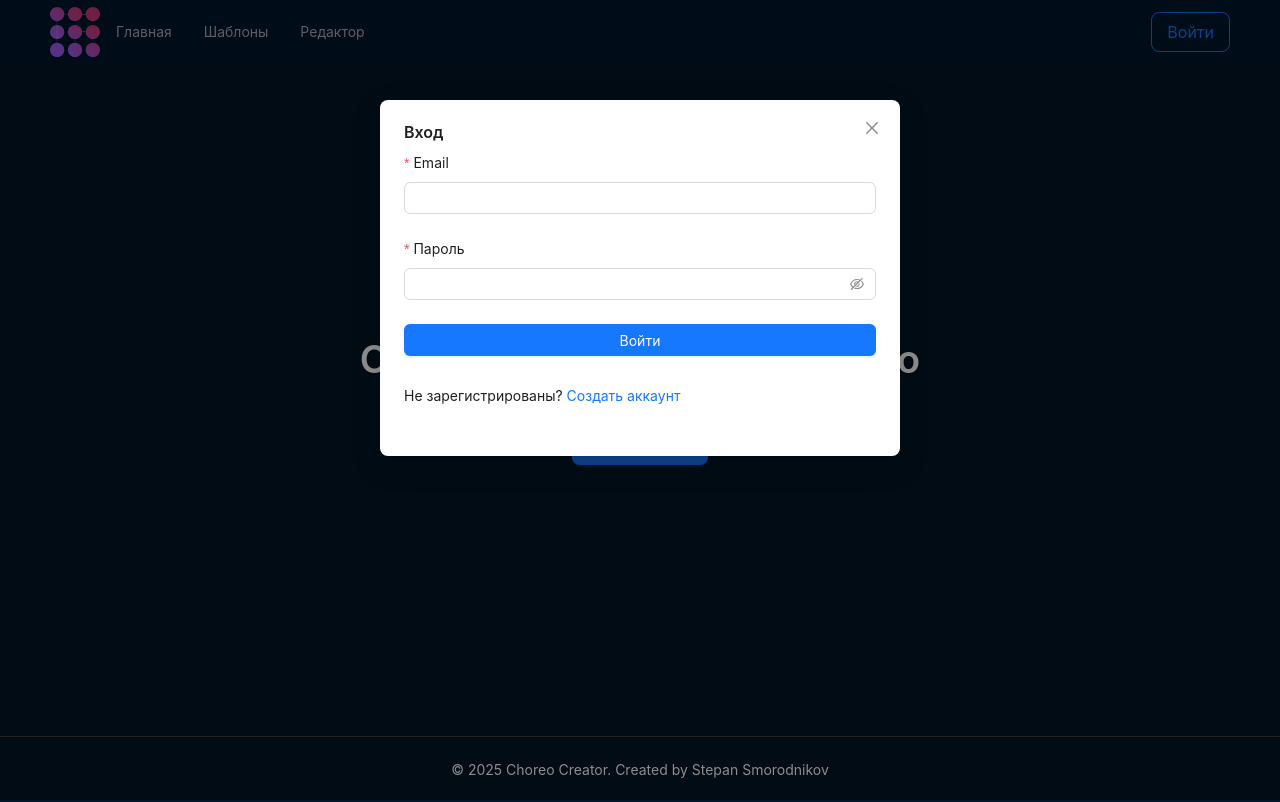
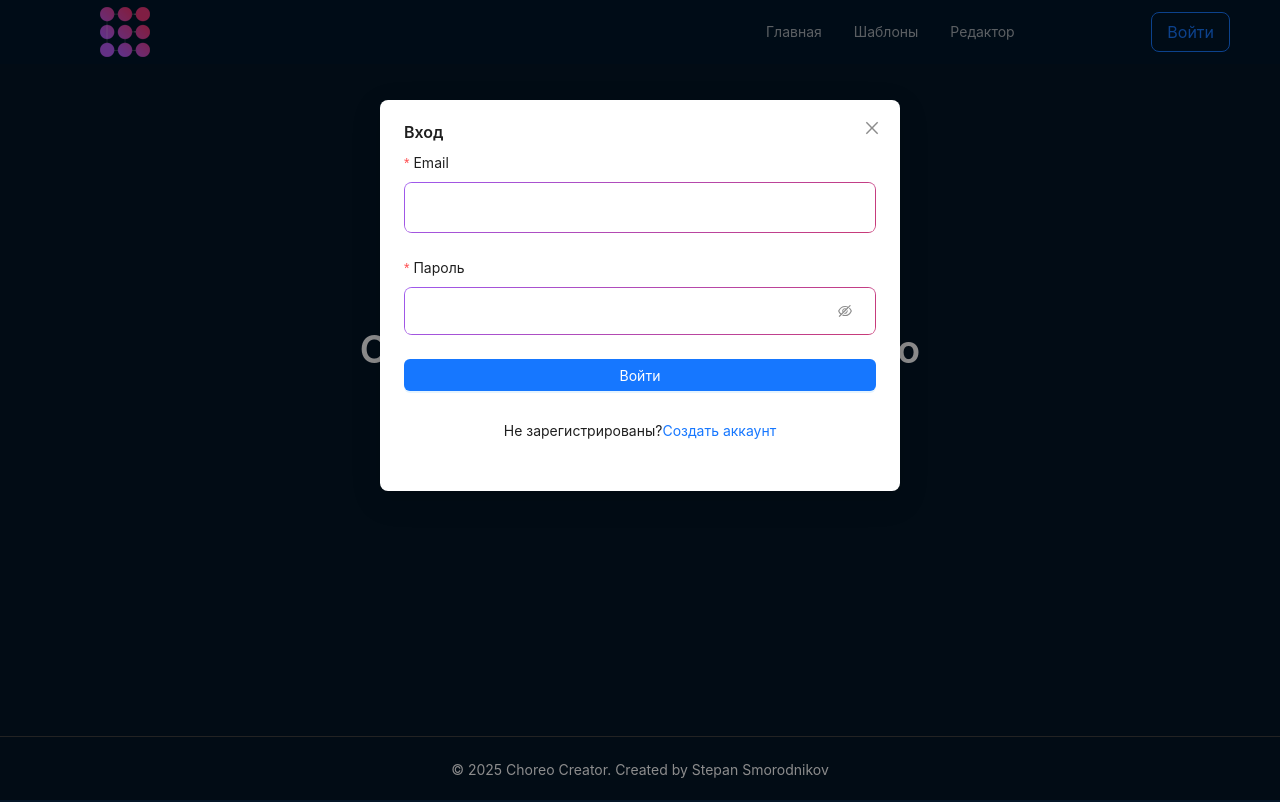
Before and after one commit to smorodya74/ChoreoCreator, a Next.js app in the folder Frontend/choreocreator/: page / in a window 1280 px wide. Both pictures are taken after a click on the button "Войти". Built offline with nearby package versions, Linux system fonts and the light colour scheme; no server answers.

Commit message:
Косметика: кнопки, формы, поля

```diff
--- a/Frontend/choreocreator/app/components/LoginForm.tsx
+++ b/Frontend/choreocreator/app/components/LoginForm.tsx
@@ -34,7 +34,13 @@ const LoginForm: React.FC<Props> = ({ onSwitchToRegister, onClose }) => {
                 name="email"
                 rules={[{ required: true, message: 'Введите email' }]}
             >
-                <Input />
+                <div className="gradient-border-input">
+                    <div className="gradient-border-input-inner">
+                    <Input
+                        variant='borderless'
+                    />
+                </div>
+                </div>
             </Form.Item>
 
             <Form.Item
@@ -42,7 +48,13 @@ const LoginForm: React.FC<Props> = ({ onSwitchToRegister, onClose }) => {
                 name="password"
                 rules={[{ required: true, message: 'Введите пароль' }]}
             >
-            <Input.Password />
+                <div className="gradient-border-input">
+                    <div className="gradient-border-input-inner">
+                    <Input.Password
+                        variant='borderless'
+                    />
+                </div>
+                </div>
             </Form.Item>
 
             {error && <Text type="danger">{error}</Text>}
@@ -57,8 +69,17 @@ const LoginForm: React.FC<Props> = ({ onSwitchToRegister, onClose }) => {
                     Войти
                 </Button>
             </Form.Item>
-      <Form.Item>
-        <Text>Не зарегистрированы? <a onClick={onSwitchToRegister}>Создать аккаунт</a></Text>
+            <Form.Item
+                style={{
+                    textAlign: "center"}}
+                >
+                <Text>
+                    Не зарегистрированы?
+                    <a
+                    onClick={onSwitchToRegister}>
+                        Создать аккаунт
+                    </a>
+                </Text>
             </Form.Item>
         </Form>
     );
--- a/Frontend/choreocreator/app/components/RegisterForm.tsx
+++ b/Frontend/choreocreator/app/components/RegisterForm.tsx
@@ -29,12 +29,19 @@ const RegisterForm: React.FC<Props> = ({ onSwitchToLogin, onClose }) => {
 
     return (
         <Form layout="vertical" onFinish={onFinish} form={form}>
+
             <Form.Item
                 label="Email"
                 name="email"
                 rules={[{ required: true, message: 'Введите email' }]}
             >
-            <Input />
+                <div className="gradient-border-input">
+                    <div className="gradient-border-input-inner">
+                        <Input
+                            variant='borderless'
+                        />
+                    </div>
+                </div>
             </Form.Item>
 
             <Form.Item
@@ -42,7 +49,13 @@ const RegisterForm: React.FC<Props> = ({ onSwitchToLogin, onClose }) => {
                 name="username"
                 rules={[{ required: true, message: 'Введите имя' }]}
             >
-            <Input />
+                <div className="gradient-border-input">
+                    <div className="gradient-border-input-inner">
+                        <Input
+                            variant='borderless'
+                        />
+                    </div>
+                </div>
             </Form.Item>
 
             <Form.Item
@@ -50,7 +63,13 @@ const RegisterForm: React.FC<Props> = ({ onSwitchToLogin, onClose }) => {
                 name="password"
                 rules={[{ required: true, message: 'Введите пароль' }]}
             >
-            <Input.Password />
+                <div className="gradient-border-input">
+                    <div className="gradient-border-input-inner">
+                        <Input.Password
+                            variant='borderless'
+                        />
+                    </div>
+                </div>
             </Form.Item>
 
             {error && <Text type="danger">{error}</Text>}
@@ -66,7 +85,11 @@ const RegisterForm: React.FC<Props> = ({ onSwitchToLogin, onClose }) => {
                 </Button>
             </Form.Item>
 
-        <Form.Item>
+            <Form.Item
+                style={{
+                    textAlign: "center"
+                }}
+            >
                 <Text>
                     Уже есть аккаунт?
                     <a onClick={onSwitchToLogin}>
--- a/Frontend/choreocreator/app/components/Scene/Scene.tsx
+++ b/Frontend/choreocreator/app/components/Scene/Scene.tsx
@@ -1,7 +1,6 @@
 'use client';
 
 import React, { useRef, useEffect, useState } from 'react';
-import './Scene.css';
 import { Dancer } from '@/app/Models/Types';
 
 type SceneProps = {
@@ -103,7 +102,7 @@ const Scene: React.FC<SceneProps> = ({
                 y={gridToPx(VISIBLE_FRAME.x1, VISIBLE_FRAME.y2).y}
                 width={(VISIBLE_FRAME.x2 - VISIBLE_FRAME.x1) * CELL_SIZE}
                 height={(VISIBLE_FRAME.y2 - VISIBLE_FRAME.y1) * CELL_SIZE}
-                fill="rgb(255, 255, 0, 0.02)"
+                fill="rgb(255, 255, 0, 0.05)"
             />
 
             {/* Сетка */}
--- a/Frontend/choreocreator/app/globals.css
+++ b/Frontend/choreocreator/app/globals.css
@@ -36,6 +36,45 @@
     max-width: 80%;
     white-space: normal;
 }
+/*color: rgb(0, 0, 0, 0.4);*/
+
+.gradient-border-input {
+    position: relative;
+    border-radius: 8px;
+    padding: 1px; /* толщина границы */
+    background: linear-gradient(135deg, #9e59ed, #c83a77);
+}
+
+.gradient-border-input-inner {
+    background-color: #FFFFFF;
+    border-radius: 6px;
+    padding: 8px 12px;
+    display: flex;
+    align-items: center;
+}
+
+.gradient-border-input-inner input,
+.gradient-border-input-inner textarea {
+    background: transparent !important;
+    border: none !important;
+    outline: none !important;
+    font-size: 16px;
+    color: rgb(0, 0, 0, 0.4);
+    width: 100%;
+}
+
+.gradient-modal .ant-modal-content {
+    position: relative;
+    border-radius: 10px;
+    padding: 1px;
+    background: linear-gradient(135deg, #9e59ed, #c83a77);
+}
+
+.gradient-modal .ant-modal-body {
+    background-color: #FFFFFF;
+    border-radius: 8px;
+    padding: 24px;
+}
 
 .home-container {
     display: flex;
@@ -46,3 +85,31 @@
     text-align: center;
     gap: 24px;
 }
+
+.btnTry {
+    position: relative;
+    font-size: 18px;
+    color: #ffffff;
+    padding: 30px 70px;
+    background: transparent;
+    border: none;
+    cursor: pointer;
+    z-index: 1;
+    overflow: hidden;
+    border-radius: 8px;
+    transition: all 0.3s;
+}
+
+.btnTry::before {
+    content: '';
+    position: absolute;
+    inset: 0;
+    z-index: -1;
+    background: linear-gradient(135deg, #9e59ed, #c83a77);
+    transition: all 0.3s;
+    border-radius: inherit;
+}
+
+.btnTry:hover::before {
+    opacity: 0.8; /* можно регулировать эффект при ховере */
+}
--- a/Frontend/choreocreator/app/layout.tsx
+++ b/Frontend/choreocreator/app/layout.tsx
@@ -7,7 +7,7 @@ import { Content, Footer, Header } from "antd/es/layout/layout";
 import { AuthProvider } from "./context/auth-context";
 import Link from "next/link";
 import HeaderRight from './components/Header';
-import logo from "@/public/logo.svg"
+import logo from "@/public/logo.png"
 import Image from "next/image";
 
 const LogoLink = () => (
@@ -18,7 +18,7 @@ const LogoLink = () => (
       width={50}
       height={50}
       priority
-      style={{ display: "block" }}
+      style={{ display: "block", marginRight: 600, marginLeft: 50}}
     />
   </Link>
 );
@@ -42,7 +42,7 @@ export default function RootLayout({
     <html lang="en">
       <body style={{ background: '#041527' }}>
         <AuthProvider>
-          <Layout style={{ minHeight: "100vh", background: 'transparent' }}>
+          <Layout style={{ minHeight: "100vh", justifyContent:"space-betweem", background: 'transparent' }}>
             <Header style={{ display: "flex", justifyContent: "space-between", alignItems: "center" }}>
               <LogoLink />
               <Menu
--- a/Frontend/choreocreator/app/page.tsx
+++ b/Frontend/choreocreator/app/page.tsx
@@ -4,6 +4,7 @@ import { useRouter } from 'next/navigation';
 import { useAuth } from './context/auth-context';
 import './globals.css';
 import { saveDraftToLocalStorage } from './utils/localStorageScenario';
+import { v4 as uuidv4 } from 'uuid';
 
 const { Title } = Typography;
 
@@ -11,16 +12,17 @@ export default function HomePage() {
     const router = useRouter();
     const { user } = useAuth();
 
+
     const handleTryClick = () => {
     if (!user) {
         // Неавторизован — создаём локальный сценарий
         saveDraftToLocalStorage({
             isPublished: false,
             formations: [{
-                id: crypto.randomUUID(),
+                id: uuidv4(),
                 numberInScenario: 1,
                 dancers: [{
-                    id: crypto.randomUUID(),
+                    id: uuidv4(),
                     numberInFormation: 1,
                     position: { x: 0, y: 0 }
                 }]
@@ -39,7 +41,7 @@ export default function HomePage() {
         <div className="home-container">
             <Title style={{ color: '#FFFFFF' }} level={1}>Создайте свою хореографию</Title>
             <Button
-                type="primary"
+                className="btnTry"
                 size="large"
                 onClick={handleTryClick}
             >
```
Also changed, not shown: Frontend/choreocreator/app/components/CreateUpdateScenario.tsx (+11 -1 lines), Frontend/choreocreator/app/components/Scene/Scene.css (deleted, +0 -27 lines), Frontend/choreocreator/app/scenarios/page.tsx (+23 -9 lines), Frontend/choreocreator/public/logo.png (added). Lines whose indentation alone changed are shown as unchanged.
